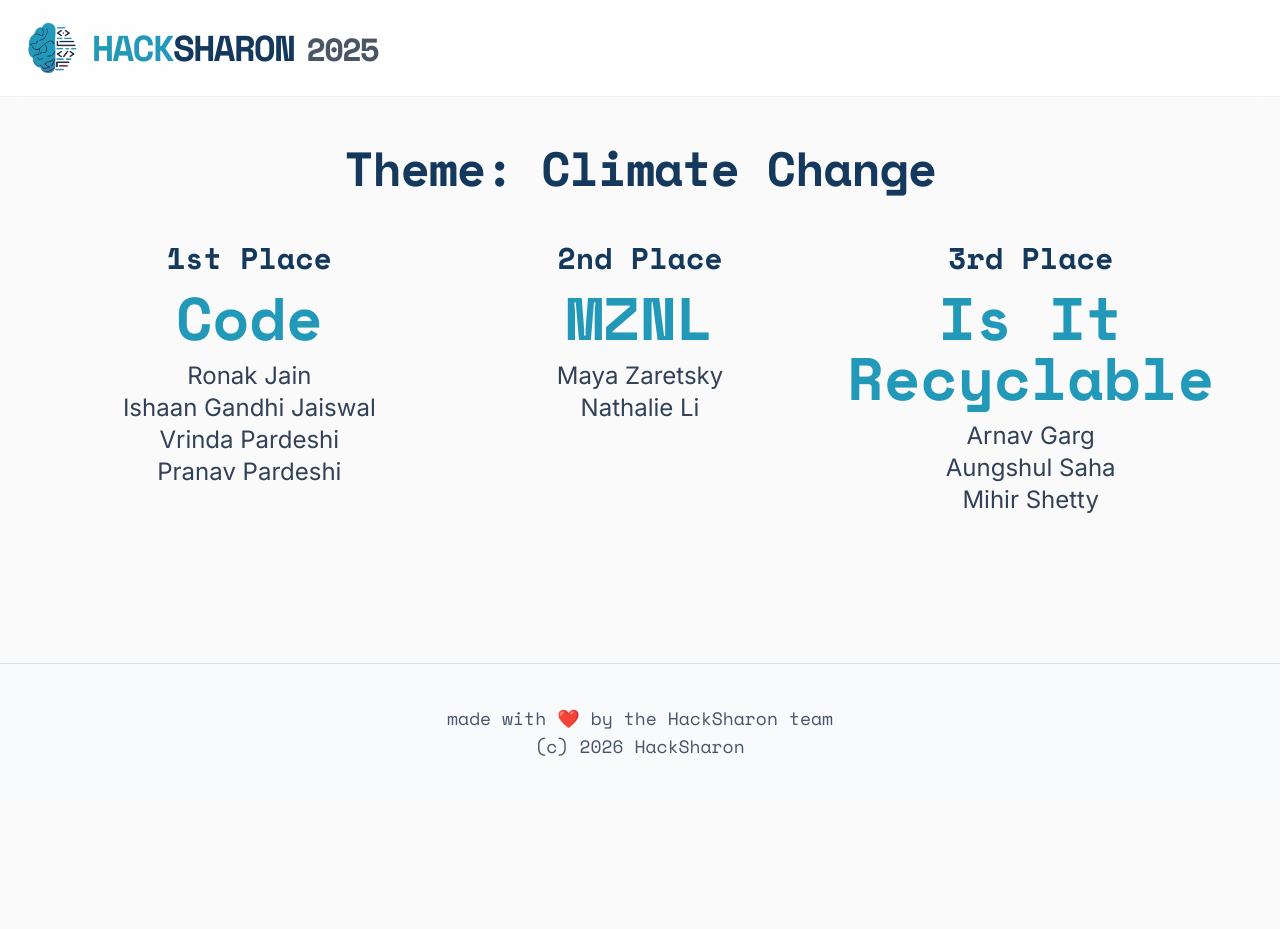
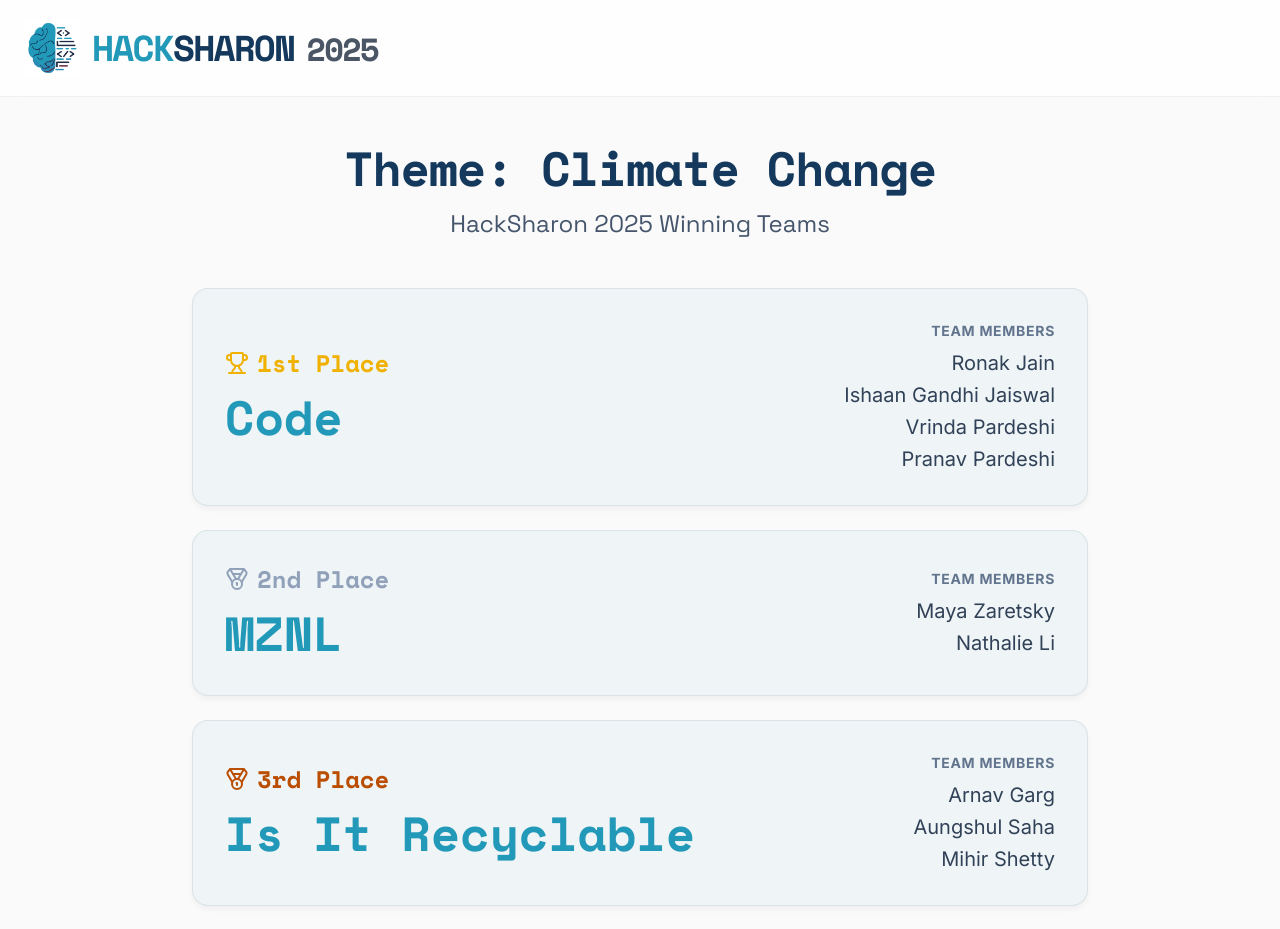
Before and after one commit to hacksharon/hacksharon-2026, a Next.js app: page /archive/2025 in a window 1280 px wide. Shown: the top 929 px of the page. Before the commit the page ends 800 px from the top, so only its background shows below. Built offline with nearby package versions, Linux system fonts and the light colour scheme.

Commit message:
Archive page redesign

```diff
--- a/src/app/archive/2025/page.tsx
+++ b/src/app/archive/2025/page.tsx
@@ -1,6 +1,6 @@
 "use client";
 
-import { List } from "lucide-react";
+import { Trophy, Medal, Award } from "lucide-react";
 import Image from "next/image";
 
 const Logo = ({ size = "text-xl" }: { size?: string }) => (
@@ -33,52 +33,113 @@
 );
 
 const Body = () => {
+    const winners = [
+        {
+            rank: "1st Place",
+            team: "Code",
+            members: [
+                "Ronak Jain",
+                "Ishaan Gandhi Jaiswal",
+                "Vrinda Pardeshi",
+                "Pranav Pardeshi",
+            ],
+            color: "text-yellow-500",
+            bg: "bg-yellow-500/10 border-yellow-500/20",
+        },
+        {
+            rank: "2nd Place",
+            team: "MZNL",
+            members: ["Maya Zaretsky", "Nathalie Li"],
+            color: "text-slate-400",
+            bg: "bg-slate-400/10 border-slate-400/20",
+        },
+        {
+            rank: "3rd Place",
+            team: "Is It Recyclable",
+            members: ["Arnav Garg", "Aungshul Saha", "Mihir Shetty"],
+            color: "text-amber-700",
+            bg: "bg-amber-700/10 border-amber-700/20",
+        },
+        {
+            rank: "Honorable Mention",
+            team: "The Cybercoders",
+            members: [
+                "Anika Yarlagadda",
+                "Kinzom Jaiswal",
+                "Bennet James",
+                "Saanvi Malani",
+            ],
+            color: "text-slate-700",
+            bg: "bg-purple-500/10 border-purple-500/20",
+        },
+        {
+            rank: "Honorable Mention",
+            team: "RRC",
+            members: ["Rishab Kini", "Carlos Aguilar", "Ruhan Sah"],
+            color: "text-slate-700",
+            bg: "bg-purple-500/10 border-purple-500/20",
+        },
+    ];
+
     return (
         <section id="body" className="my-24 px-6 relative scroll-mt-32">
-            <div className="max-w-6xl mx-auto text-center content-center space-y-6">
-                <h2 className="font-mono text-3xl sm:text-5xl font-bold mb-12 text-brand-blue tracking-tight">
+            <div className="max-w-4xl mx-auto space-y-12">
+                <div className="text-center">
+                    <h2 className="font-mono text-3xl sm:text-5xl font-bold mb-4 text-brand-blue tracking-tight">
                         Theme: Climate Change
                     </h2>
-                <div className="grid grid-cols-1 md:grid-cols-3 gap-5 w-full">
-                    <div className="col-span-1">
-                        <h3 className="font-mono text-2xl sm:text-3xl text-brand-blue font-bold mb-3">
-                            1st Place
+                    <p className="text-slate-600 text-2xl font-display">
+                        HackSharon 2025 Winning Teams
+                    </p>
+                </div>
+
+                <div className="flex flex-col gap-6 w-full">
+                    {winners.map((winner, index) => (
+                        <div
+                            key={index}
+                            className={`glass-card p-6 sm:p-8 rounded-2xl flex flex-col md:flex-row items-start md:items-center justify-between gap-6 transition-transform hover:scale-[1.01] ${winner.bg}`}
+                        >
+                            <div className="flex-1 min-w-0 w-full">
+                                <div className="flex items-center gap-2 mb-2">
+                                    {index === 0 ? (
+                                        <Trophy
+                                            className={winner.color}
+                                            size={24}
+                                        />
+                                    ) : index === 1 || index === 2 ? (
+                                        <Medal
+                                            className={winner.color}
+                                            size={24}
+                                        />
+                                    ) : (
+                                        <Award
+                                            className={winner.color}
+                                            size={24}
+                                        />
+                                    )}
+                                    <h3
+                                        className={`font-mono text-xl sm:text-2xl font-bold ${winner.color}`}
+                                    >
+                                        {winner.rank}
                                     </h3>
-                        <div className="font-mono text-5xl sm:text-6xl text-brand-teal font-bold mb-3">
-                            Code
                                 </div>
-                        <div className="text-1xl sm:text-2xl text-slate-700">
-                            Ronak Jain <br />
-                            Ishaan Gandhi Jaiswal <br />
-                            Vrinda Pardeshi <br />
-                            Pranav Pardeshi
+                                <div className="font-mono text-4xl sm:text-5xl text-brand-teal font-bold wrap-break-word leading-tight">
+                                    {winner.team}
                                 </div>
                             </div>
-                    <div className="col-span-1">
-                        <h3 className="font-mono text-2xl sm:text-3xl text-brand-blue font-bold mb-3">
-                            2nd Place
-                        </h3>
-                        <div className="font-mono text-5xl sm:text-6xl text-brand-teal font-bold mb-3">
-                            MZNL
-                        </div>
-                        <div className="text-1xl sm:text-2xl text-slate-700">
-                            Maya Zaretsky <br />
-                            Nathalie Li
+
+                            <div className="md:text-right w-full md:w-auto md:min-w-50">
+                                <h4 className="text-sm uppercase tracking-wider text-slate-500 font-bold mb-2">
+                                    Team Members
+                                </h4>
+                                <ul className="text-lg sm:text-xl text-slate-700 space-y-1">
+                                    {winner.members.map((member, mIndex) => (
+                                        <li key={mIndex}>{member}</li>
+                                    ))}
+                                </ul>
                             </div>
                         </div>
-                    <div className="col-span-1">
-                        <h3 className="font-mono text-2xl sm:text-3xl text-brand-blue font-bold mb-3">
-                            3rd Place
-                        </h3>
-                        <div className="font-mono text-5xl sm:text-6xl text-brand-teal font-bold mb-3">
-                            Is It Recyclable
-                        </div>
-                        <div className="text-1xl sm:text-2xl text-slate-700">
-                            Arnav Garg <br />
-                            Aungshul Saha <br />
-                            Mihir Shetty
-                        </div>
-                    </div>
+                    ))}
                 </div>
             </div>
         </section>
```
Lines whose indentation alone changed are shown as unchanged.
